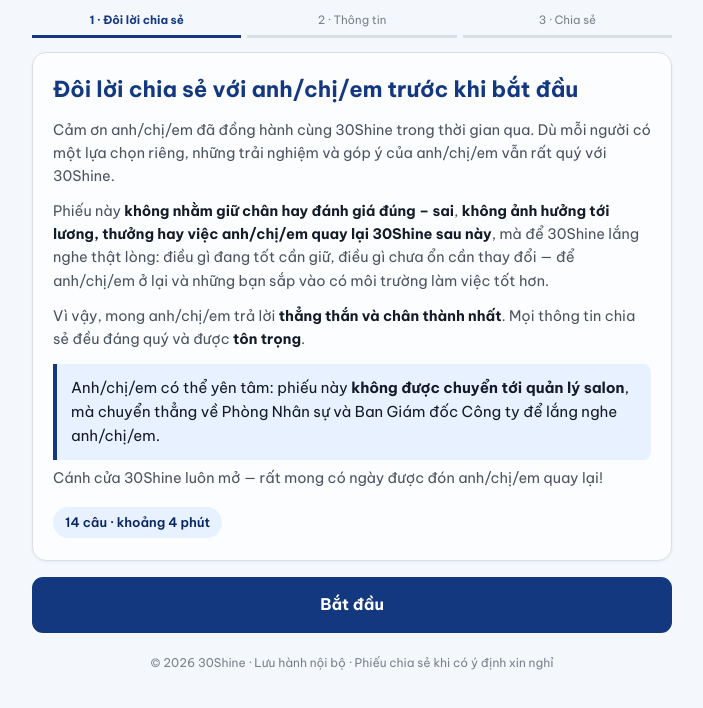
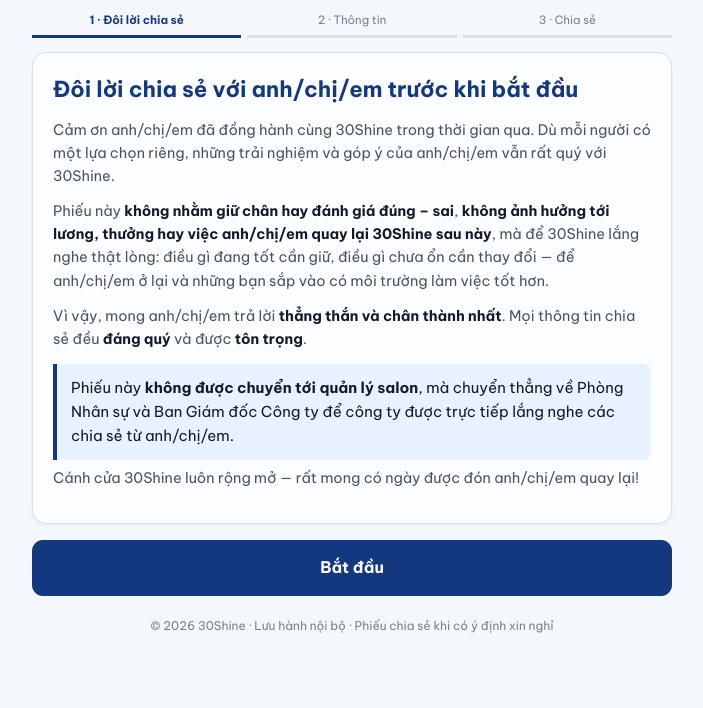
Before and after one commit to lanthuhr/phieu, a plain HTML site: page index.html in a window 1280 px wide. Shown: the part 80-788 px from the top of the page, without its empty margins (288-991 px from the left). Drawn offline with Linux system fonts and the light colour scheme.

Commit message:
sua loi mo dau: to dam 'dang quy', sua cau cam ket, 'luon rong mo', bo so cau
Co-Authored-By: Claude Opus 5 <noreply@anthropic.com>

```diff
--- a/index.html
+++ b/index.html
@@ -26,7 +26,6 @@ h1{font-size:22px;line-height:1.3;color:var(--navy);font-weight:700;margin-botto
 .intro p{color:var(--chu-phu);margin-bottom:12px;font-size:14.5px}
 .intro p strong{color:var(--chu)}
 .intro .xin{background:var(--nen-nhat);border-left:4px solid var(--navy);padding:12px 14px;border-radius:0 8px 8px 0;color:var(--chu);margin:14px 0 6px}
-.time-est{display:inline-block;background:var(--nen-nhat);color:var(--navy-dam);padding:5px 12px;border-radius:999px;font-size:13px;font-weight:600;margin-top:6px}
 .progress{position:sticky;top:0;z-index:10;background:var(--nen-trang);padding:8px 0 10px;margin-bottom:6px}
 .progress .bar{height:6px;background:var(--nen-nhat-2);border-radius:999px;overflow:hidden}
 .progress .fill{height:100%;width:0;background:var(--xanh);transition:width .2s}
@@ -99,10 +98,9 @@ textarea{min-height:88px;resize:vertical}
       <h1>Đôi lời chia sẻ với anh/chị/em trước khi bắt đầu</h1>
       <p>Cảm ơn anh/chị/em đã đồng hành cùng 30Shine trong thời gian qua. Dù mỗi người có một lựa chọn riêng, những trải nghiệm và góp ý của anh/chị/em vẫn rất quý với 30Shine.</p>
       <p>Phiếu này <strong>không nhằm giữ chân hay đánh giá đúng – sai</strong>, <strong>không ảnh hưởng tới lương, thưởng hay việc anh/chị/em quay lại 30Shine sau này</strong>, mà để 30Shine lắng nghe thật lòng: điều gì đang tốt cần giữ, điều gì chưa ổn cần thay đổi — để anh/chị/em ở lại và những bạn sắp vào có môi trường làm việc tốt hơn.</p>
-      <p>Vì vậy, mong anh/chị/em trả lời <strong>thẳng thắn và chân thành nhất</strong>. Mọi thông tin chia sẻ đều đáng quý và được <strong>tôn trọng</strong>.</p>
-      <div class="xin">Anh/chị/em có thể yên tâm: phiếu này <strong>không được chuyển tới quản lý salon</strong>, mà chuyển thẳng về Phòng Nhân sự và Ban Giám đốc Công ty để lắng nghe anh/chị/em.</div>
-      <p>Cánh cửa 30Shine luôn mở — rất mong có ngày được đón anh/chị/em quay lại!</p>
-      <span class="time-est">14 câu · khoảng 4 phút</span>
+      <p>Vì vậy, mong anh/chị/em trả lời <strong>thẳng thắn và chân thành nhất</strong>. Mọi thông tin chia sẻ đều <strong>đáng quý</strong> và được <strong>tôn trọng</strong>.</p>
+      <div class="xin">Phiếu này <strong>không được chuyển tới quản lý salon</strong>, mà chuyển thẳng về Phòng Nhân sự và Ban Giám đốc Công ty để công ty được trực tiếp lắng nghe các chia sẻ từ anh/chị/em.</div>
+      <p>Cánh cửa 30Shine luôn rộng mở — rất mong có ngày được đón anh/chị/em quay lại!</p>
     </section>
     <button class="btn" onclick="goStep(2)">Bắt đầu</button>
     </div>
@@ -237,7 +235,7 @@ textarea{min-height:88px;resize:vertical}
     <h1>Cảm ơn anh/chị/em</h1>
     <p>Cảm ơn anh/chị/em đã chia sẻ thẳng thắn. Những điều anh/chị/em vừa viết có ý nghĩa hơn nhiều so với một phiếu thông thường.</p>
     <p>Trong vài ngày tới, có thể sẽ có người ở công ty (không phải quản lý salon) liên hệ để lắng nghe anh/chị/em kỹ hơn, nếu anh/chị/em không phiền.</p>
-    <p class="last">Cánh cửa 30Shine luôn mở, dù ở lại hay bước tiếp chặng đường mới. Chúc anh/chị/em nhiều sức khỏe và thành công.</p>
+    <p class="last">Cánh cửa 30Shine luôn rộng mở, dù ở lại hay bước tiếp chặng đường mới. Chúc anh/chị/em nhiều sức khỏe và thành công.</p>
   </section>
 </div>
 
```
